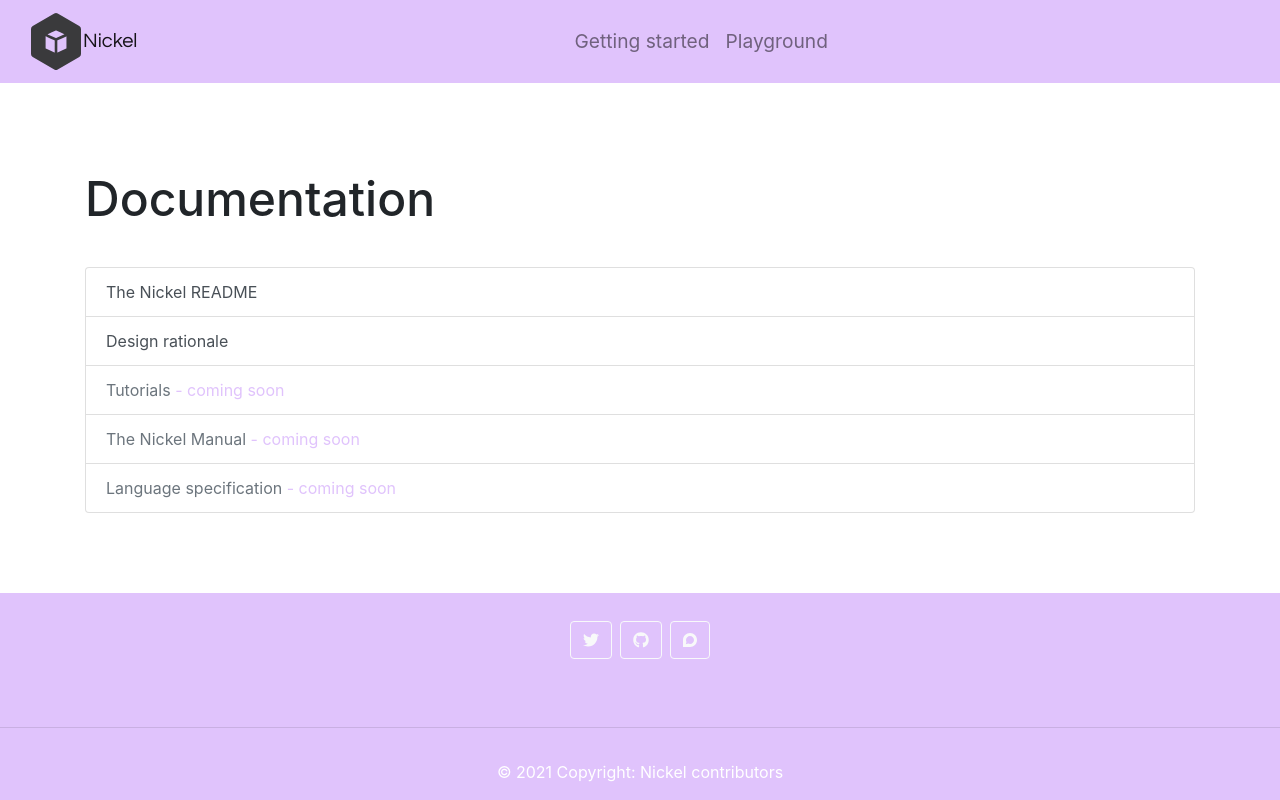
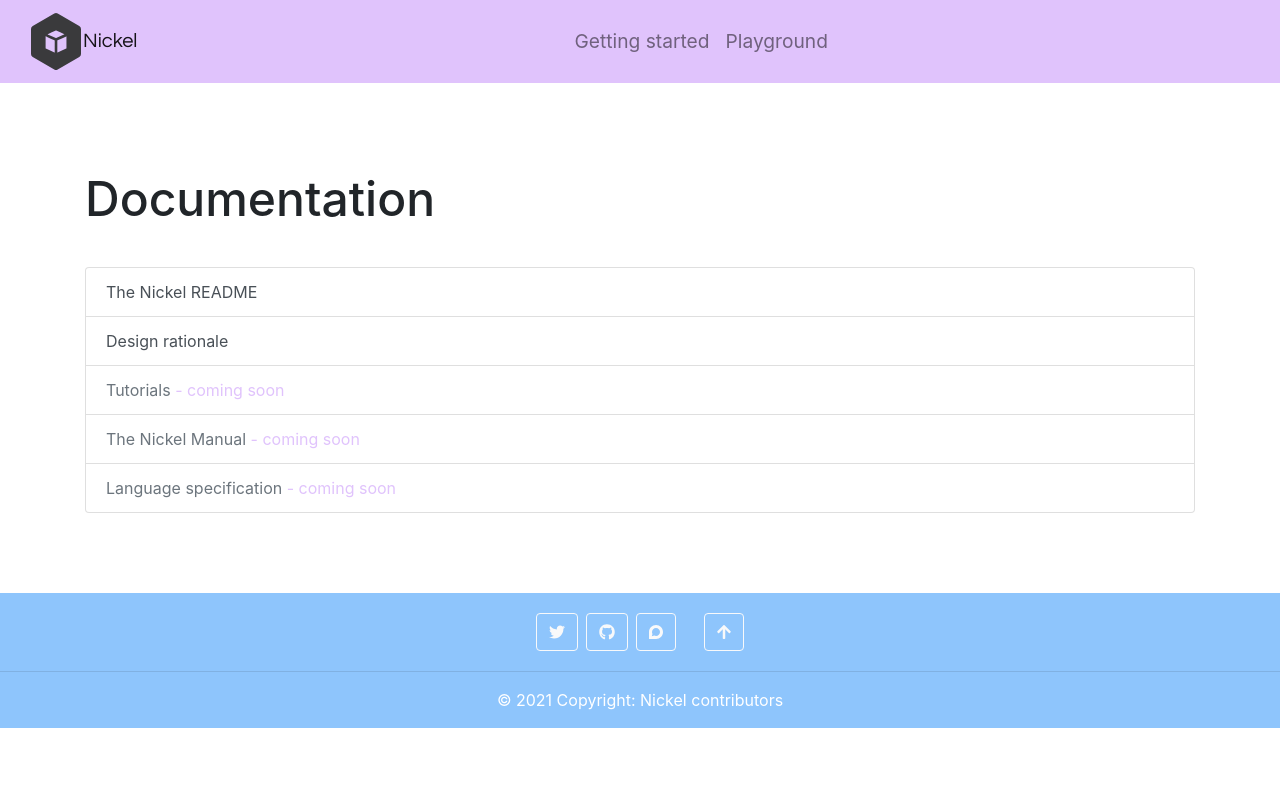
Before and after one commit to tweag/nickel-lang.org, a Gatsby site: page /documentation in a window 1280 px wide. Built offline with nearby package versions, Linux system fonts and the light colour scheme; Gatsby itself is replaced by a stand-in of ours.

Commit message:
Change footer color, add a go up button

```diff
--- a/package.json
+++ b/package.json
@@ -17,6 +17,7 @@
   "dependencies": {
     "@fortawesome/fontawesome-svg-core": "^1.2.35",
     "@fortawesome/free-brands-svg-icons": "^5.15.3",
+    "@fortawesome/free-solid-svg-icons": "^5.15.3",
     "@fortawesome/react-fontawesome": "^0.1.14",
     "@popperjs/core": "^2.9.2",
     "ace-builds": "^1.4.12",
--- a/src/components/footer.js
+++ b/src/components/footer.js
@@ -7,23 +7,29 @@ import {
     faTwitter,
     faDiscourse,
 } from "@fortawesome/free-brands-svg-icons";
+import {
+    faArrowUp
+} from '@fortawesome/free-solid-svg-icons';
 
 const Footer = () => (
-    <footer className="bg-primary text-center text-white">
-        <div className="container p-4">
-            <section className="mb-4">
+    <footer className="bg-secondary text-center text-white">
+        <div className="container pt-3">
+            <section>
                 <Link className="btn btn-outline-light btn-floating m-1" to="https://twitter.com/nickel_lang" role="button"
                 ><FontAwesomeIcon icon={faTwitter}/></Link>
 
                 <Link className="btn btn-outline-light btn-floating m-1" to="https://github.com/tweag/nickel/" role="button"
                 ><FontAwesomeIcon icon={faGithub}/></Link>
 
-                <Link className="btn btn-outline-light btn-floating m-1" to="#!" role="button"
+                <Link className="btn btn-outline-light btn-floating m-1" to="#" role="button"
                 ><FontAwesomeIcon icon={faDiscourse}/></Link>
+
+                <Link className="btn btn-outline-light btn-floating m-1 ml-4" to="#" role="button"
+                ><FontAwesomeIcon icon={faArrowUp}/></Link>
             </section>
         </div>
         <hr/>
-        <div className="text-center p-3">
+        <div className="text-center pb-3">
             © 2021 Copyright:
             Nickel contributors
         </div>
```
Also changed, not shown: 1 other file.
